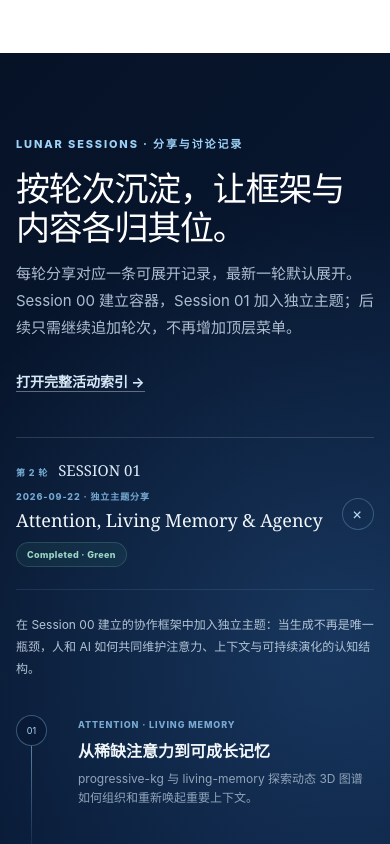
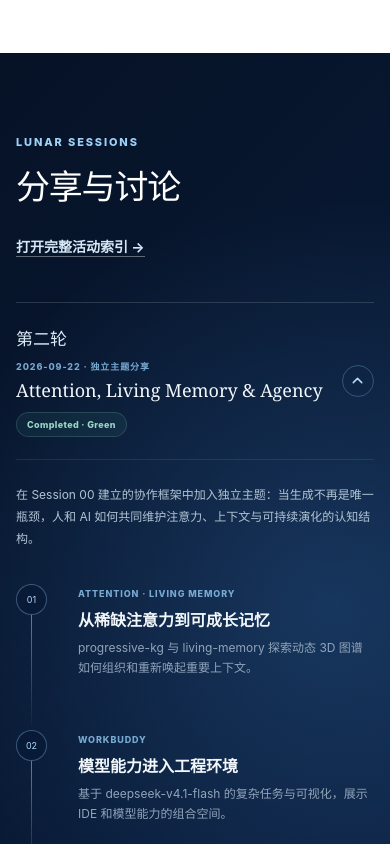
Before and after one commit to wolfhawkld/the-lunar-fellowship, a plain HTML site: page index.html in a window 390 px wide. Shown: the part 4800-5644 px from the top of the page. Drawn offline with Linux system fonts and the light colour scheme.

Commit message:
fix: simplify session labels and toggles

```diff
--- a/assets/site.css
+++ b/assets/site.css
@@ -665,7 +665,6 @@ summary:focus-visible {
 .section-heading > p:last-child,
 .section-heading-split > p,
 .talk-intro > div > p:last-child,
-.sessions-heading > div > p:last-child,
 .constellation-copy > p:last-child,
 .participation-card > p {
   margin-bottom: 0;
@@ -1117,12 +1116,8 @@ summary:focus-visible {
 
 .sessions-heading h2 {
   max-width: 780px;
+  margin-bottom: 0;
   color: var(--white);
-}
-
-.sessions-heading > div > p:last-child {
-  max-width: 760px;
-  color: #aebed0;
 }
 
 .sessions-heading > .text-link {
@@ -1143,7 +1138,7 @@ summary:focus-visible {
 
 .session-entry > summary {
   display: grid;
-  grid-template-columns: 108px minmax(0, 1fr) auto 38px;
+  grid-template-columns: 80px minmax(0, 1fr) auto 38px;
   align-items: center;
   gap: 22px;
   padding: 26px 0;
@@ -1166,7 +1161,6 @@ summary:focus-visible {
   gap: 5px;
 }
 
-.session-round small,
 .session-summary-main small {
   color: #75a8d0;
   font-size: 9px;
@@ -1178,7 +1172,7 @@ summary:focus-visible {
 .session-round strong {
   color: #dcebf7;
   font-family: Georgia, "Times New Roman", serif;
-  font-size: 15px;
+  font-size: 17px;
   font-weight: 500;
 }
 
@@ -1228,13 +1222,21 @@ summary:focus-visible {
   border: 1px solid rgba(151, 207, 251, 0.28);
   border-radius: 50%;
   color: #b9dcf5;
-  font-size: 20px;
-  font-weight: 300;
   transition: transform 180ms ease;
 }
 
+.session-toggle svg {
+  width: 17px;
+  height: 17px;
+  fill: none;
+  stroke: currentColor;
+  stroke-linecap: round;
+  stroke-linejoin: round;
+  stroke-width: 1.7;
+}
+
 .session-entry[open] .session-toggle {
-  transform: rotate(45deg);
+  transform: rotate(180deg);
 }
 
 .session-entry[open] > summary {
@@ -2005,12 +2007,12 @@ summary:focus-visible {
   }
 
   .session-entry > summary {
-    grid-template-columns: 96px minmax(0, 1fr) auto 34px;
+    grid-template-columns: 76px minmax(0, 1fr) auto 34px;
     gap: 16px;
   }
 
   .session-content {
-    padding-left: 112px;
+    padding-left: 92px;
   }
 
   .people-grid {
@@ -2101,7 +2103,7 @@ summary:focus-visible {
   }
 
   .session-entry > summary {
-    grid-template-columns: 82px minmax(0, 1fr) 34px;
+    grid-template-columns: 70px minmax(0, 1fr) 34px;
     gap: 14px;
   }
 
@@ -2331,9 +2333,6 @@ summary:focus-visible {
   .session-round {
     grid-row: 1;
     grid-column: 1;
-    flex-direction: row;
-    align-items: baseline;
-    gap: 10px;
   }
 
   .session-summary-main {
--- a/index.html
+++ b/index.html
@@ -301,13 +301,9 @@
           <div class="sessions-heading">
             <div>
               <p class="section-kicker section-kicker-light">
-                LUNAR SESSIONS · 分享与讨论记录
+                LUNAR SESSIONS
               </p>
-              <h2>按轮次沉淀，让框架与内容各归其位。</h2>
-              <p>
-                每轮分享对应一条可展开记录，最新一轮默认展开。Session 00 建立容器，Session 01
-                加入独立主题；后续只需继续追加轮次，不再增加顶层菜单。
-              </p>
+              <h2>分享与讨论</h2>
             </div>
             <a
               class="text-link"
@@ -323,8 +319,7 @@
             <details class="session-entry" open>
               <summary>
                 <span class="session-round">
-                  <small>第 2 轮</small>
-                  <strong>SESSION 01</strong>
+                  <strong>第二轮</strong>
                 </span>
                 <span class="session-summary-main">
                   <small>2026-09-22 · 独立主题分享</small>
@@ -332,7 +327,11 @@
                   <span>注意力、可成长知识图谱、WorkBuddy、Jev 与认知扩展</span>
                 </span>
                 <span class="session-state">Completed · Green</span>
-                <span class="session-toggle" aria-hidden="true">+</span>
+                <span class="session-toggle" aria-hidden="true">
+                  <svg viewBox="0 0 20 20">
+                    <path d="M5 7.5l5 5 5-5"></path>
+                  </svg>
+                </span>
               </summary>
 
               <div class="session-content">
@@ -422,8 +421,7 @@
             <details class="session-entry">
               <summary>
                 <span class="session-round">
-                  <small>第 1 轮</small>
-                  <strong>SESSION 00</strong>
+                  <strong>第一轮</strong>
                 </span>
                 <span class="session-summary-main">
                   <small>2026-07 · 基调与框架</small>
@@ -431,7 +429,11 @@
                   <span>组织定位、Chat / Talk / Work、Sessions / Labs 与共同边界</span>
                 </span>
                 <span class="session-state">Retrospective · Green</span>
-                <span class="session-toggle" aria-hidden="true">+</span>
+                <span class="session-toggle" aria-hidden="true">
+                  <svg viewBox="0 0 20 20">
+                    <path d="M5 7.5l5 5 5-5"></path>
+                  </svg>
+                </span>
               </summary>
 
               <div class="session-content">
```
